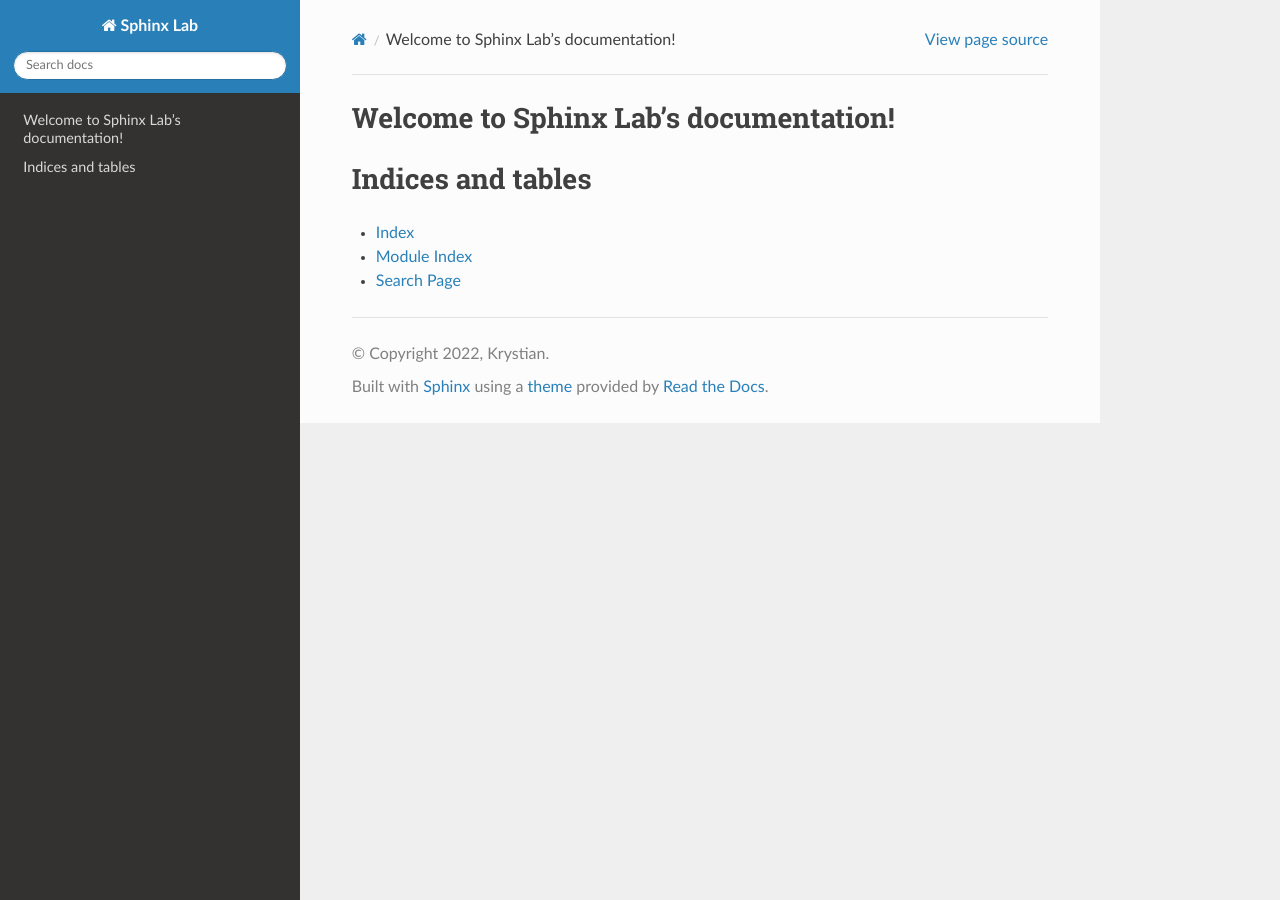
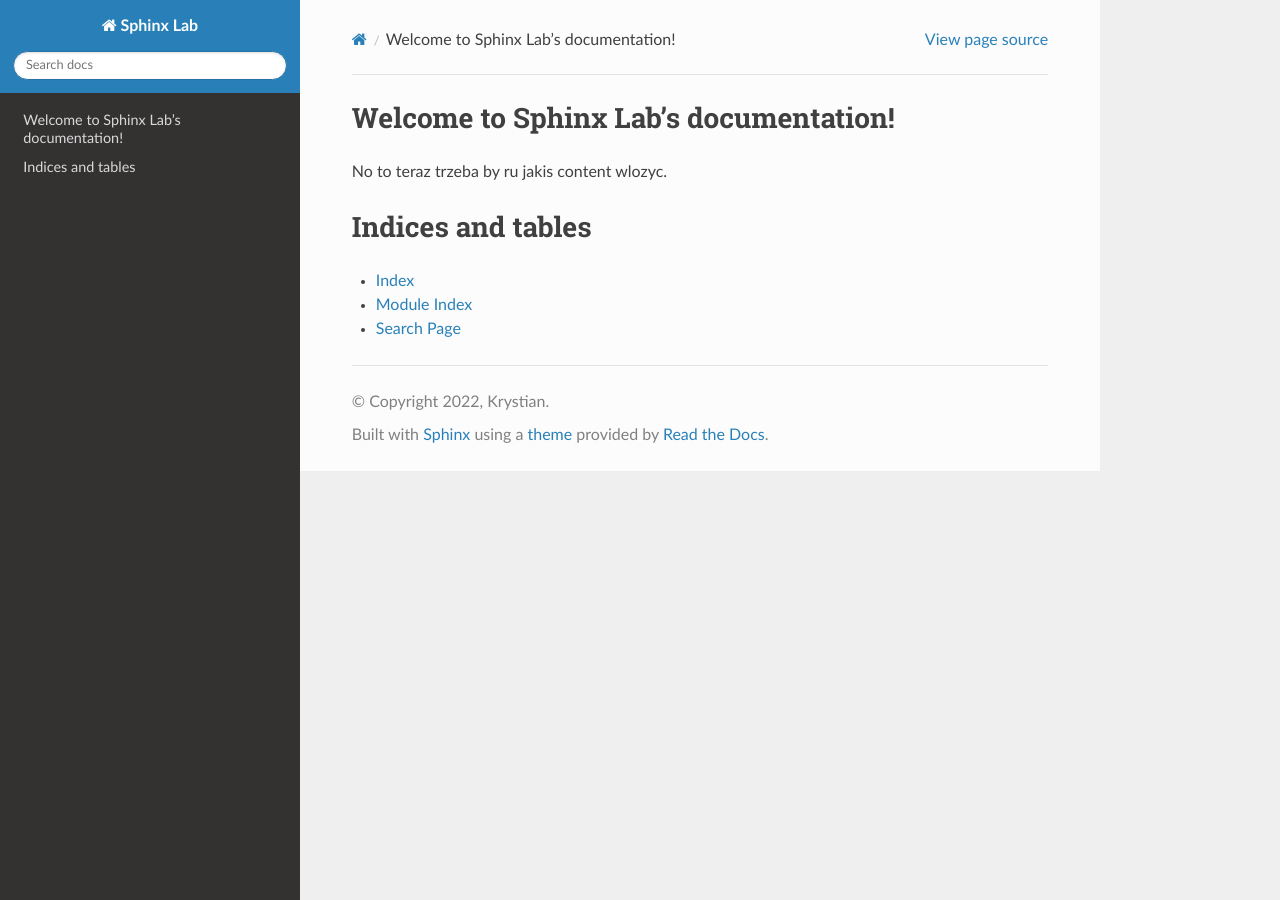
Before and after one commit to Krystian700/Sphinx, a Sphinx documentation site: the page built from source/index.rst, in a window 1280 px wide. Built offline with Sphinx 7.4.7 and the Read the Docs theme 2.0.0, drawn with Linux system fonts in a browser that asks for light colours.

Commit message:
test kopiowania automatycznego

```diff
--- a/source/index.rst
+++ b/source/index.rst
@@ -5,6 +5,7 @@
 
 Welcome to Sphinx Lab's documentation!
 ======================================
+No to teraz trzeba by ru jakis content wlozyc.
 
 .. toctree::
    :maxdepth: 2
```
Also changed, not shown: 7 other files.
